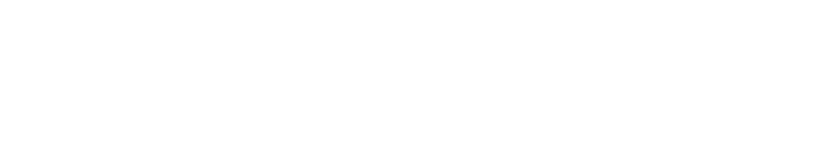
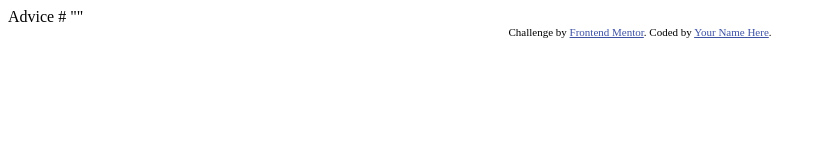
Before and after one commit to Achele/advice-generator, a plain HTML site: page index.html in a window 1280 px wide. Shown: the whole page, without its empty margins (0-824 px from the left). Drawn offline with Linux system fonts and the light colour scheme.

Commit message:
Update index.html

```diff
--- a/index.html
+++ b/index.html
@@ -1,10 +1,28 @@
 <!DOCTYPE html>
 <html lang="en">
-  <head>
-    <meta charset="UTF-8" />
-    <meta http-equiv="X-UA-Compatible" content="IE=edge" />
-    <meta name="viewport" content="width=device-width, initial-scale=1.0" />
-    <title>Document</title>
-  </head>
-  <body></body>
+<head>
+  <meta charset="UTF-8">
+  <meta name="viewport" content="width=device-width, initial-scale=1.0"> <!-- displays site properly based on user's device -->
+
+  <link rel="icon" type="image/png" sizes="32x32" href="./images/favicon-32x32.png">
+
+  <title>Frontend Mentor | Advice generator app</title>
+
+  <!-- Feel free to remove these styles or customise in your own stylesheet 👍 -->
+  <style>
+    .attribution { font-size: 11px; text-align: center; }
+    .attribution a { color: hsl(228, 45%, 44%); }
+  </style>
+</head>
+<body>
+
+  Advice #<!-- Advice ID goes here -->
+
+  "<!-- Advice text goes here -->"
+
+  <div class="attribution">
+    Challenge by <a href="https://www.frontendmentor.io?ref=challenge" target="_blank">Frontend Mentor</a>.
+    Coded by <a href="#">Your Name Here</a>.
+  </div>
+</body>
 </html>
```
